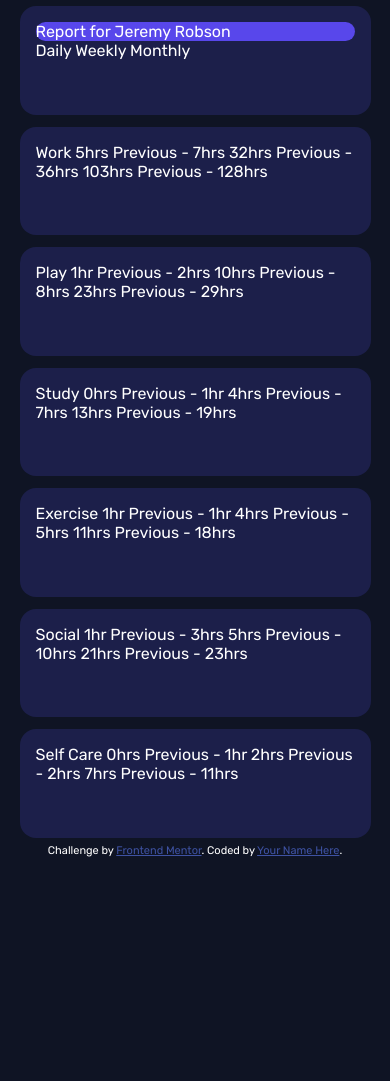
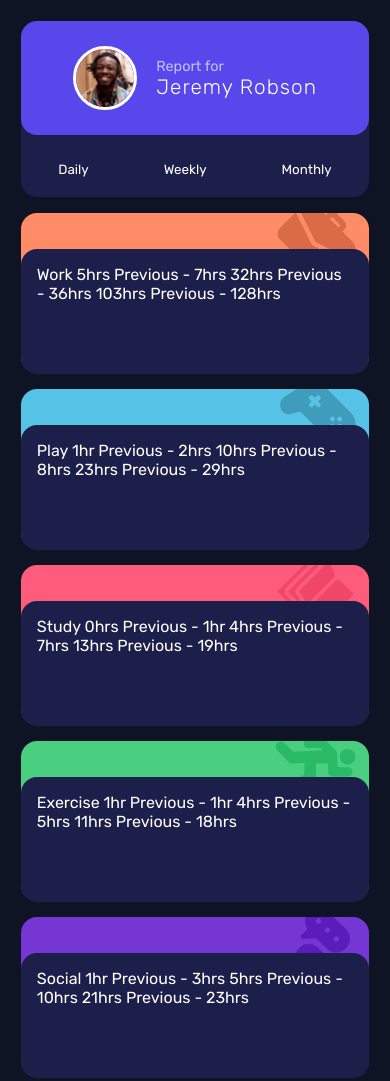
Before and after one commit to srenV/Time-tracking-dashboard, a plain HTML site: page index.html in a window 390 px wide. Shown: the top 1081 px of the page. Before the commit the page ends 857 px from the top, so only its background shows below. Drawn offline with Linux system fonts and the light colour scheme.

Commit message:
mobile is almost done

```diff
--- a/index.html
+++ b/index.html
@@ -1,25 +1,39 @@
 <!DOCTYPE html>
 <html lang="en">
-
   <head>
     <meta charset="UTF-8" />
     <meta name="viewport" content="width=device-width, initial-scale=1.0" />
-  <link rel="icon" type="image/png" sizes="32x32" href="./images/favicon-32x32.png" />
-  <link rel="stylesheet" href="./styles.css">
+    <link
+      rel="icon"
+      type="image/png"
+      sizes="32x32"
+      href="./images/favicon-32x32.png"
+    />
+    <link rel="stylesheet" href="./styles.css" />
     <script src="./app.js" defer></script>
     <title>Frontend Mentor | Time tracking dashboard</title>
   </head>
 
   <body>
-
     <main>
-    <div class="gridBox">
-      <div class="upperGridBox">
-        Report for Jeremy Robson
+      <div class="gridBox" id="firstGridBox">
+        <div class="upperTopGridBox">
+          <img src="./images/image-jeremy.png" alt="image-jeremy" />
+          <div>
+            <span id="upperTopSpan">Report for</span><br /><span
+              id="lowerTopSpan"
+              >Jeremy Robson</span
+            >
           </div>
-       Daily Weekly Monthly
         </div>
-    <div class="gridBox">
+        <div class="lowerTopGridBox">
+          <button id="topGridBoxButton">Daily</button>
+          <button id="topGridBoxButton">Weekly</button>
+          <button id="topGridBoxButton">Monthly</button>
+        </div>
+      </div>
+      <div class="gridBox" id="orange">
+        <div class="inner">
           Work 5hrs
           <!-- daily -->
           Previous - 7hrs
@@ -33,7 +47,9 @@
           Previous - 128hrs
           <!-- monthly -->
         </div>
-    <div class="gridBox">
+      </div>
+      <div class="gridBox" id="cyan">
+        <div class="inner">
           Play 1hr
         <!-- daily -->
         Previous - 2hrs
@@ -47,7 +63,10 @@
         Previous - 29hrs
         <!-- monthly -->
         </div>
-    <div class="gridBox">
+
+      </div>
+      <div class="gridBox" id="red">
+        <div class="inner">
           Study 0hrs
         <!-- daily -->
         Previous - 1hr
@@ -61,7 +80,10 @@
         Previous - 19hrs
         <!-- monthly -->
         </div>
-    <div class="gridBox">
+
+      </div>
+      <div class="gridBox" id="green">
+        <div class="inner">
           Exercise 1hr
         <!-- daily -->
         Previous - 1hr
@@ -75,7 +97,10 @@
         Previous - 18hrs
         <!-- monthly -->
         </div>
-    <div class="gridBox">
+
+      </div>
+      <div class="gridBox" id="purple">
+        <div class="inner">
           Social 1hr
         <!-- daily -->
         Previous - 3hrs
@@ -89,7 +114,10 @@
         Previous - 23hrs
         <!-- monthly -->
         </div>
-    <div class="gridBox">
+
+      </div>
+      <div class="gridBox" id="yellow">
+        <div class="inner">
           Self Care 0hrs
         <!-- daily -->
         Previous - 1hr
@@ -103,12 +131,14 @@
         Previous - 11hrs
         <!-- monthly -->
         </div>
+
+      </div>
     </main>
     <footer class="attribution">
       Challenge by
-    <a href="https://www.frontendmentor.io?ref=challenge" target="_blank">Frontend Mentor</a>. Coded by <a href="#">Your
-      Name Here</a>.
+      <a href="https://www.frontendmentor.io?ref=challenge" target="_blank"
+        >Frontend Mentor</a
+      >. Coded by <a href="#">Your Name Here</a>.
     </footer>
   </body>
-
 </html>
--- a/styles.css
+++ b/styles.css
@@ -15,26 +15,129 @@ body{
 
 main{
     width: 100%;
-    height: 100%;
     display: grid;
     justify-items: center;
     align-items: center;
+    gap: 1em;
+    padding: 1.3em;
 }
 
 .gridBox{
     box-sizing: border-box;
-    width: 90%;
-    height: 90%;
+    width: 100%;
+    height: 10em;
     background-color: antiquewhite;
-    padding: 1em;
     border-radius: 1em;
     background-color: hsl(235, 46%, 20%);
+
 }
 
-.upperGridBox{
+#firstGridBox{
+    height: 11em;
+    padding: 0;
+}
+
+#topGridBoxButton{
+    background-color: rgba(0, 0, 0, 0);
+    color: white;
+    border: none;
+    padding-top: 2em;
+}
+
+#topGridBoxButton:hover{
+    text-shadow: 0px 0px 10px white;
+}
+
+#lowerTopSpan{
+    font-size: 1.3em;
+    font-weight: 300;
+    letter-spacing: .05em;
+}
+
+#upperTopSpan{
+    font-size: .9em;
+    color: hsl(236, 100%, 87%);
+}
+
+.upperTopGridBox{
     background-color: hsl(246, 80%, 60%);
     border-radius: 1em;
-    width: 100%;
+    place-content: center;
+    height: 65%;
+    display: grid;
+    align-items: center;
+    grid-template-columns: auto auto;
+    gap: 1.2em;
+    z-index: -1;
+}
+
+.lowerTopGridBox{
+    display: flex;
+    justify-content: space-around;
+    z-index: 1;
+}
+
+.upperTopGridBox img{
+    width: 4em;
+    height: 4em;
+    border: 3px solid white;
+    border-radius: 50%;
+}
+
+#orange {
+    background-color: hsl(15, 100%, 70%);
+    background-image: url("./images/icon-work.svg");
+    background-position-x: 95%;
+    background-position-y: -14%;
+    background-repeat: no-repeat;
+}
+#cyan {
+    background-color: hsl(195, 74%, 62%);
+    background-image: url("./images/icon-play.svg");
+    background-position-x: 95%;
+    background-position-y: -10%;
+    background-repeat: no-repeat;
+}
+#red {
+    background-color: hsl(348, 100%, 68%);
+    background-image: url("./images/icon-study.svg");
+    background-position-x: 95%;
+    background-position-y: -10%;
+    background-repeat: no-repeat;
+}
+#green {
+    background-color: hsl(145, 58%, 55%);
+    background-image: url("./images/icon-exercise.svg");
+    background-position-x: 95%;
+    background-position-y: -2%;
+    background-repeat: no-repeat;
+}
+#purple {
+    background-color: hsl(264, 64%, 52%);
+    background-image: url("./images/icon-social.svg");
+    background-position-x: 95%;
+    background-position-y: -25%;
+    background-repeat: no-repeat;
+}
+#yellow {
+    background-color: hsl(43, 84%, 65%);
+    background-image: url("./images/icon-self-care.svg");
+    background-position-x: 95%;
+    background-position-y: -14%;
+    background-repeat: no-repeat;
+}
+
+.inner{
+    background-color: hsl(235, 46%, 20%);
+    height: 78%;
+    border-radius: 1em;
+    padding: 1em;
+    position: relative;
+    top: 22.5%;
+}
+
+.icon {
+
 }
 
 .attribution {
```
Lines whose indentation alone changed are shown as unchanged.
